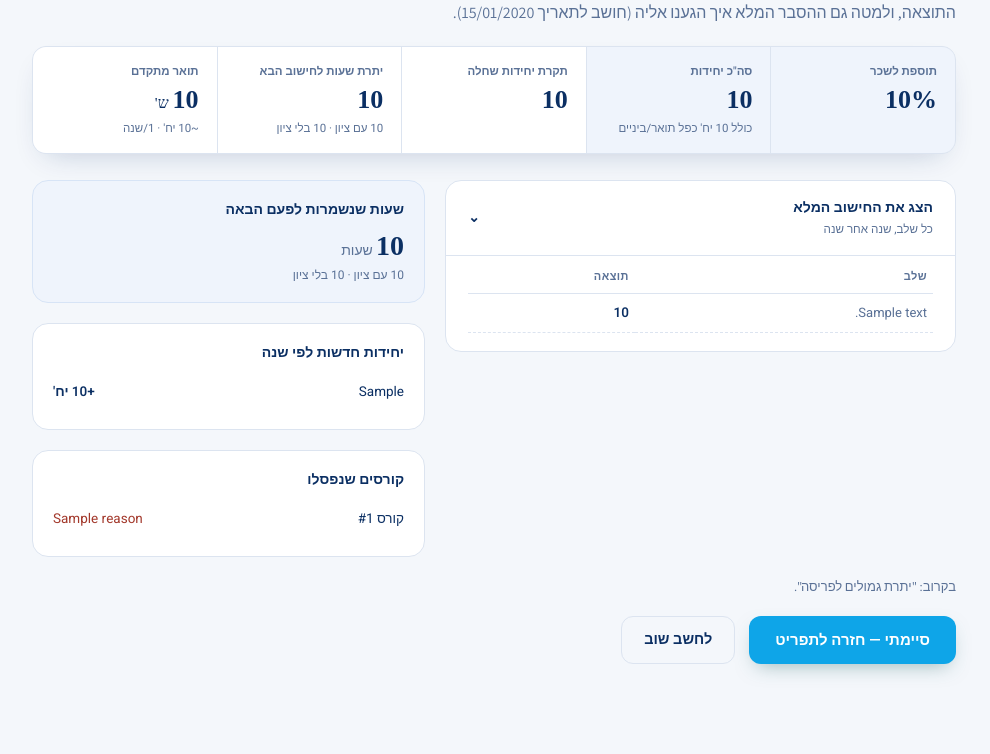
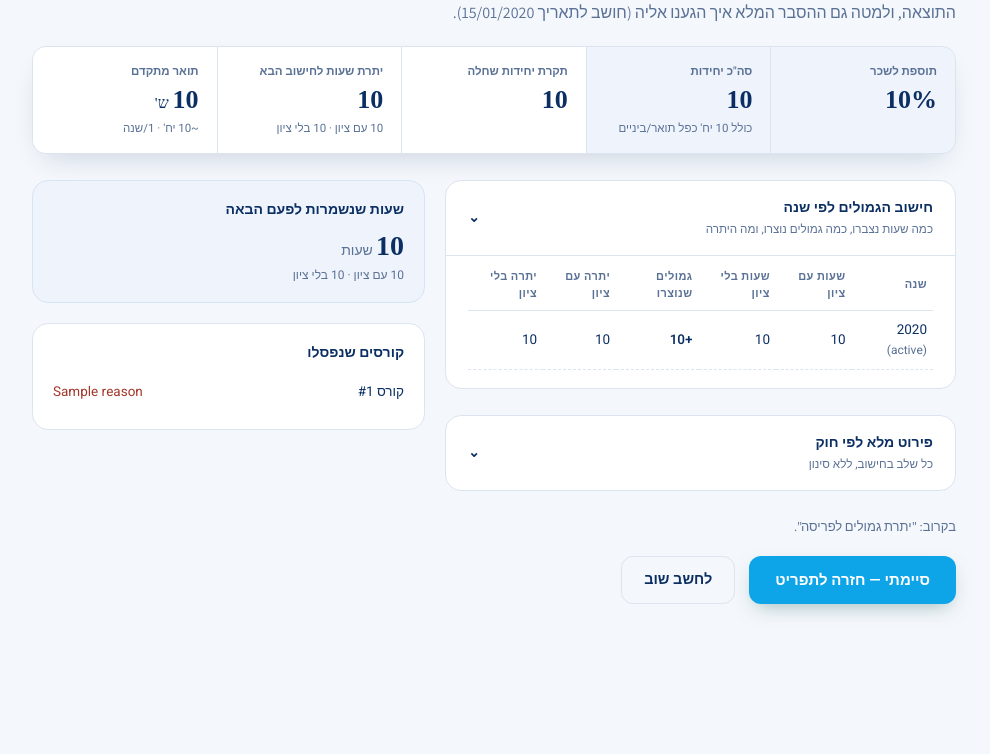
Before and after one commit to Rivka-Man/salary-engine, a Flask app: template templates/my_summary.html in a window 1280 px wide. Shown: the part 309-1063 px from the top of the page, without its empty margins (146-1136 px from the left). After the commit the page ends 925 px from the top, so only its background shows below. Run offline with Flask 3, Linux system fonts and the light colour scheme; the template is opened without the code that fills it: most values are stand-ins (such as "Sample title", 1, 10 or a date in 2020); some web fonts are replaced.

Commit message:
Replace confusing calc trace with a clear per-year breakdown table
The summary page's "full calculation" accordion was a flat list of
rule log lines with arrows, unclear which year each line belonged to.
Adds a structured year_breakdown to compute_gimul_hishtalmut's result
(hours accumulated graded/ungraded, units earned, remaining balance
per year) and renders it as a proper table. The full rule-by-rule
trace is kept as a secondary, separately collapsed section for anyone
who wants the raw audit trail.

Co-Authored-By: Claude Sonnet 5 <noreply@anthropic.com>

```diff
--- a/engine.py
+++ b/engine.py
@@ -428,6 +428,7 @@ def compute_gimul_hishtalmut(teacher_id: str, calc_date: str) -> dict:
     carry_graded = 0.0
     carry_ungraded = 0.0
     running_total = U_base
+    year_breakdown = []
     for sy in sorted(accepted_hours_by_year.keys(), key=lambda y: SCHOOL_YEAR_START.get(y, "9999")):
         available = accepted_hours_by_year[sy] + carry
         available_graded = accepted_graded_hours_by_year.get(sy, 0) + carry_graded
@@ -489,6 +490,16 @@ def compute_gimul_hishtalmut(teacher_id: str, calc_date: str) -> dict:
         if carry > 0:
             msg += f", ונצברו {carry:.0f} שעות לשנה הבאה"
         trace.log("R12_SABBATICAL_EXEMPT" if is_exempt_year else "R11_ANNUAL_CAP", msg, delta)
+
+        year_breakdown.append({
+            "school_year": sy,
+            "status": status,
+            "hours_graded_available": round(available_graded, 2),
+            "hours_ungraded_available": round(available_ungraded, 2),
+            "units_earned": delta,
+            "carry_graded": round(carry_graded, 2),
+            "carry_ungraded": round(carry_ungraded, 2),
+        })
 
     if delta_u_by_year:
         trace.log("R11_ANNUAL_CAP",
@@ -558,6 +569,7 @@ def compute_gimul_hishtalmut(teacher_id: str, calc_date: str) -> dict:
         "advanced_degree_hours_accumulated": advanced_degree_hours,
         "advanced_degree_units_available": round(advanced_units_available, 3),
         "delta_u_by_year": delta_u_by_year,
+        "year_breakdown": year_breakdown,
         "carry_remaining": round(carry, 2),
         "carry_remaining_graded": round(carry_graded, 2),
         "carry_remaining_ungraded": round(carry_ungraded, 2),
--- a/templates/my_summary.html
+++ b/templates/my_summary.html
@@ -41,7 +41,39 @@
 <div class="summary-grid">
   <div>
     <details open>
-      <summary><span>הצג את החישוב המלא<br><small style="font-weight:400;color:var(--ink-soft)">כל שלב, שנה אחר שנה</small></span><span>⌄</span></summary>
+      <summary><span>חישוב הגמולים לפי שנה<br><small style="font-weight:400;color:var(--ink-soft)">כמה שעות נצברו, כמה גמולים נוצרו, ומה היתרה</small></span><span>⌄</span></summary>
+      <div class="trace">
+        <div class="table-wrap">
+        <table class="mini-ledger">
+          <thead>
+            <tr>
+              <th>שנה</th>
+              <th>שעות עם ציון</th>
+              <th>שעות בלי ציון</th>
+              <th>גמולים שנוצרו</th>
+              <th>יתרה עם ציון</th>
+              <th>יתרה בלי ציון</th>
+            </tr>
+          </thead>
+          <tbody>
+            {% for y in result.year_breakdown %}
+            <tr>
+              <td>{{ y.school_year }}{% if y.status != 'רגיל' %} <span style="color:var(--ink-soft); font-size:12px;">({{ y.status }})</span>{% endif %}</td>
+              <td>{{ y.hours_graded_available | num }}</td>
+              <td>{{ y.hours_ungraded_available | num }}</td>
+              <td class="trace-val">{% if y.units_earned %}+{{ y.units_earned | num }}{% else %}—{% endif %}</td>
+              <td>{{ y.carry_graded | num }}</td>
+              <td>{{ y.carry_ungraded | num }}</td>
+            </tr>
+            {% endfor %}
+          </tbody>
+        </table>
+        </div>
+      </div>
+    </details>
+
+    <details style="margin-top:14px;">
+      <summary><span>פירוט מלא לפי חוק<br><small style="font-weight:400;color:var(--ink-soft)">כל שלב בחישוב, ללא סינון</small></span><span>⌄</span></summary>
       <div class="trace">
         <div class="table-wrap">
         <table class="mini-ledger">
@@ -69,13 +101,6 @@
       {% endif %}
     </div>
 
-    <div class="side-panel">
-      <div class="side-panel-title">יחידות חדשות לפי שנה</div>
-      {% for sy, delta in result.delta_u_by_year.items() %}
-      <div class="year-row"><span>{{ sy }}</span><span style="font-weight:600;">+{{ delta | num }} יח'</span></div>
-      {% endfor %}
-    </div>
-
     {% if result.rejected_courses %}
     <div class="side-panel">
       <div class="side-panel-title">קורסים שנפסלו</div>
```
